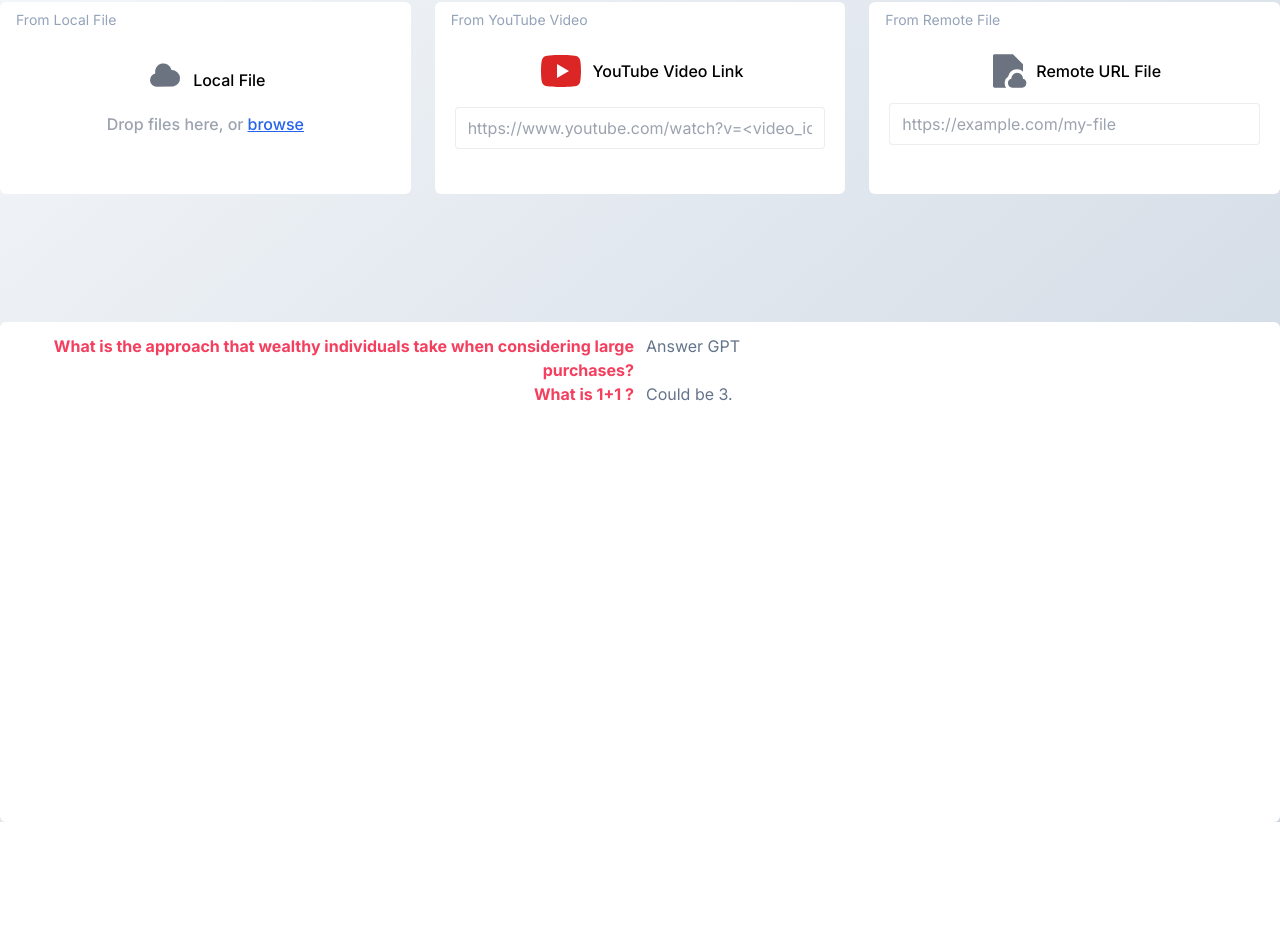
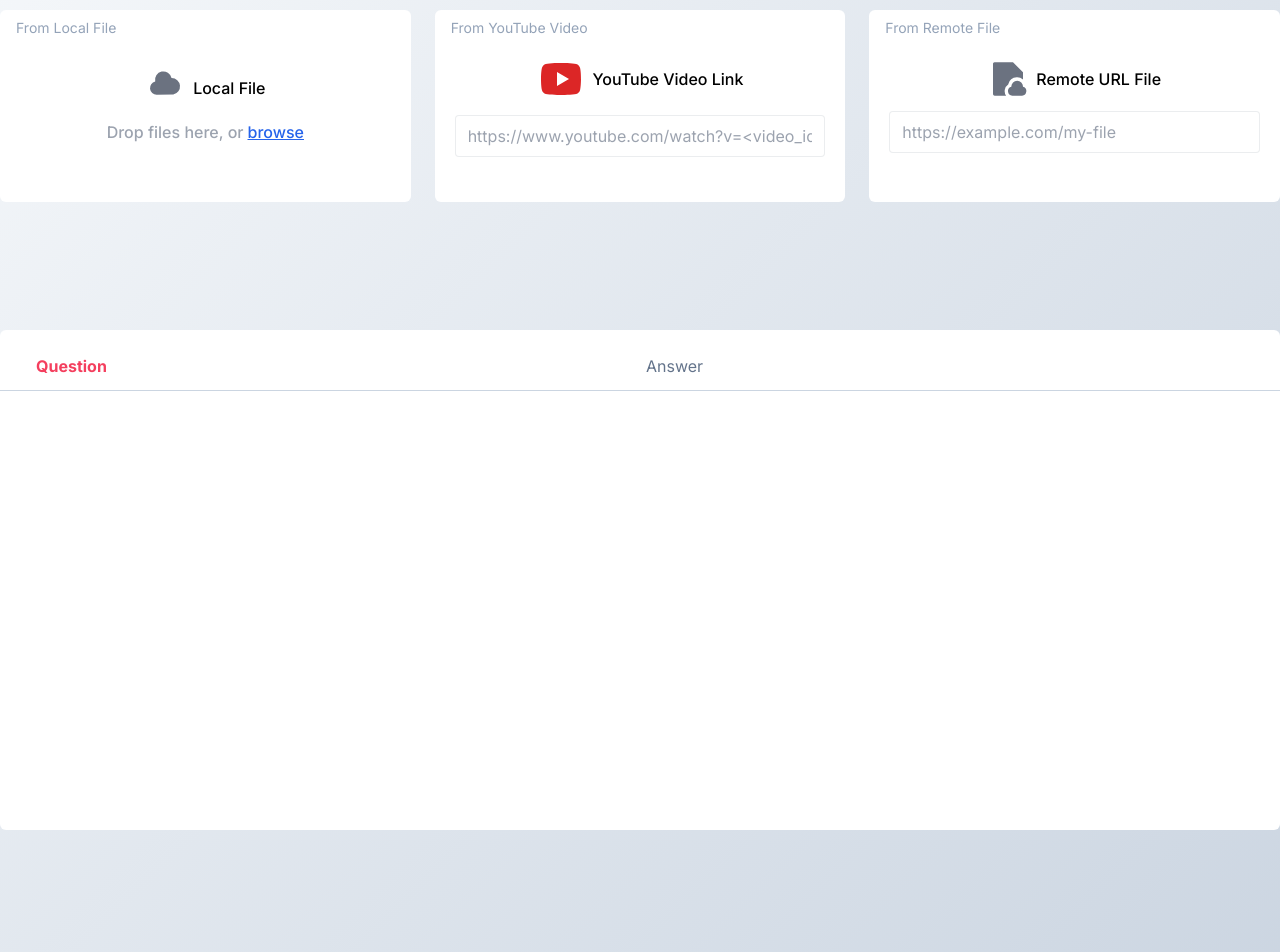
Before and after one commit to smj187/ai-study-companion, a React (Vite) app in the folder web/: page /upload in a window 1280 px wide. Shown: the part 255-1207 px from the top of the page. Before the commit the page ends 1077 px from the top, so only its background shows below. Built offline with nearby package versions, Linux system fonts and the light colour scheme.

Commit message:
init zustand store

```diff
--- a/web/package.json
+++ b/web/package.json
@@ -21,7 +21,8 @@
     "uuid": "^9.0.0",
     "vmsg": "^0.4.0",
     "wavesurfer": "^1.3.4",
-    "wavesurfer.js": "^6.4.0"
+    "wavesurfer.js": "^6.4.0",
+    "zustand": "^4.1.5"
   },
   "devDependencies": {
     "@types/node": "^18.11.12",
--- /dev/null
+++ b/web/src/store/store.tsx
@@ -0,0 +1,70 @@
+import { AppQuestionModel } from "../types"
+import create from "zustand"
+import { devtools, persist } from "zustand/middleware"
+import { nanoid } from "nanoid"
+
+type Store = {
+  questions: Array<AppQuestionModel>
+
+  addQuestion: (
+    newQuestion: string,
+    assemblyAnswer: string,
+    chatGptAnswer: string
+  ) => void
+
+  addUserAnswer: (id: string, userAnswer: string, correct: boolean) => void
+
+  removeQuestion: (id: string) => void
+}
+
+export const useStore = create(
+  persist<Store>(
+    (set, get) => ({
+      questions: [],
+      addQuestion: (
+        newQuestion: string,
+        assemblyAnswer: string,
+        chatGptAnswer: string
+      ) => {
+        const question: AppQuestionModel = {
+          id: nanoid(),
+          question: newQuestion,
+          assemblyAnswer: assemblyAnswer,
+          chatGptAnswer: chatGptAnswer,
+          userAnswer: null,
+          answerIsCorrect: null
+        }
+
+        set(state => ({ ...state, questions: [...state.questions, question] }))
+      },
+      addUserAnswer: (id: string, userAnswer: string, correct: boolean) => {
+        set(state => ({
+          ...state,
+          questions: [
+            ...state.questions.map(q => {
+              if (q.id === id) {
+                return {
+                  ...q,
+                  userAnswer: userAnswer,
+                  answerIsCorrect: correct
+                }
+              }
+              return q
+            })
+          ]
+        }))
+      },
+
+      removeQuestion: (id: string) => {
+        set(state => ({
+          ...state,
+          questions: [...state.questions.filter(q => q.id !== id)]
+        }))
+      }
+    }),
+    {
+      name: "store",
+      getStorage: () => localStorage
+    }
+  )
+)
--- a/web/src/views/upload-view.tsx
+++ b/web/src/views/upload-view.tsx
@@ -16,6 +16,7 @@ import { RemotePreview } from "../components/remote-preview"
 import { YouTubePreview } from "../components/youtube-preview"
 import { ChatGPTResponse } from "../types/openai-types"
 import { useAppContext } from "../context/app-context"
+import { useStore } from "../store/store"
 
 interface Questions {
   id: string
@@ -29,6 +30,8 @@ interface Questions {
 const BASE_URL = "http://localhost:8000"
 
 export const UploadView: React.FC = () => {
+  const store = useStore()
+
   // local file
   const [file, setFile] = useState<File | null>(null)
   const [loading, setLoading] = useState(false)
@@ -47,8 +50,6 @@ export const UploadView: React.FC = () => {
   const [error, setError] = useState<string | null>(null)
 
   const [loadingQuestions, setLoadingQuestions] = useState(false)
-
-  const { appQuestions, addQuestion } = useAppContext()
 
   // const [questions, setQuestions] = useLocalStorage<Array<Questions>>(
   //   "questions",
@@ -85,7 +86,18 @@ export const UploadView: React.FC = () => {
       const chatgpt_answer: ChatGPTResponse = await chatgpt_answer_data.json()
       console.log("chatgpt_answer", chatgpt_answer)
 
-      addQuestion(chatgpt_question.message, response.chapters[i]["summary"], chatgpt_answer.message)
+      // addQuestion(
+      //   chatgpt_question.message,
+      //   response.chapters[i]["summary"],
+      //   chatgpt_answer.message
+      // )
+
+      store.addQuestion(
+        chatgpt_question.message,
+        response.chapters[i]["summary"],
+        chatgpt_answer.message
+      )
+
       setLoadingQuestions(false)
     }
 
@@ -216,6 +228,7 @@ export const UploadView: React.FC = () => {
 
   const onRemoteFileUpload = async () => {
     setLoadingRemote(true)
+    setResult(null)
     if (remote === null) {
       setError("pls provide a remote url before continiuing")
       return
@@ -249,6 +262,7 @@ export const UploadView: React.FC = () => {
 
   const onLocalFileUpload = async () => {
     setLoading(true)
+    setResult(null)
     if (file === null) {
       setError("pls provide a file before continiuing")
       return
@@ -284,8 +298,10 @@ export const UploadView: React.FC = () => {
         <h3 className="text-lg leading-6 font-medium text-gray-900">
           Upload Media
         </h3>
-        <p className="mt-2 max-w-4xl text-sm text-gray-500">
-          Professor.ai will analyze the provided video and automatically extract important and interesting questions. Of course this also includes the answer to them.
+        <p className="mt-2 max-w-4xl text-gray-500">
+          Professor.ai will analyze the provided video and automatically extract
+          important and interesting questions. Of course this also includes the
+          answer to them.
         </p>
       </div>
 
@@ -298,45 +314,91 @@ export const UploadView: React.FC = () => {
       <div className="flex flex-col ">
         <div className="grid grid-cols-3 gap-6">
           <InputForm title="From Local File" withPointer={file === null}>
-            {file === null && <FileUpload setFile={setFile} />}
+            {loadingQuestions === false && file === null && (
+              <FileUpload setFile={setFile} />
+            )}
             {file !== null && loading === false && (
               <FilePreview fileName={file.name} onClick={onLocalFileUpload} />
             )}
-            {loading && <Loading text="Process Local File..."/>}
+            {loading && <Loading text="Process Local File..." />}
+
+            {loadingQuestions && <Loading text="Generate Questions..." />}
           </InputForm>
 
           <InputForm title="From YouTube Video" withPointer={false}>
-            {youTubeVideoUrl === null && (
+            {loadingQuestions === false && youTubeVideoUrl === null && (
               <YouTubeVideo setYouTubeUrl={setYouTubeVideoUrl} />
             )}
             {youTubeVideoUrl !== null && loadingYouTube === false && (
               <YouTubePreview onClick={onYouTubeUpload} />
             )}
-            {loadingYouTube && <Loading text="Process YouTube Video..."/>}
+            {loadingYouTube && <Loading text="Process YouTube Video..." />}
+
+            {loadingQuestions && <Loading text="Generate Questions..." />}
           </InputForm>
 
           <InputForm title="From Remote File" withPointer={false}>
-            {remote === null && <RemoteFile setFileUrl={setRemote} />}
+            {loadingQuestions === false && remote === null && (
+              <RemoteFile setFileUrl={setRemote} />
+            )}
             {remote !== null && loadingRemote === false && (
               <RemotePreview onClick={onRemoteFileUpload} />
             )}
 
-            {loadingRemote && <Loading text="Process Remote File..."/>}
+            {loadingRemote && <Loading text="Process Remote File..." />}
+
+            {loadingQuestions && <Loading text="Generate Questions..." />}
           </InputForm>
-          {loadingQuestions && <Loading text="Generate Questions..."/>}
-          {result && !loadingQuestions && <div>Head over to the learning tab!</div>}
         </div>
 
-        <div className="relative flex flex-col w-full h-[500px] overflow-y-auto bg-white rounded-md py-3 mt-32">
-          {appQuestions.map(q => {
+        <div className="text-center pt-16">
+          {result && !loadingQuestions && (
+            <div className="text-slate-600">
+              Head over to the learning tab or add another resource!
+            </div>
+          )}
+        </div>
+
+        <div className="relative flex flex-col w-full min-h-[500px] overflow-y-auto bg-white rounded-md py-3 mt-16 mb-44">
+          <div className="w-full flex px-9 py-3 border-b border-slate-300">
+            <span className="font-bold text-rose-500 pr-3 w-full flex-1 text-left">
+              Question
+            </span>
+            <span className="text-slate-500 w-full flex-1">Answer</span>
+          </div>
+          {store.questions.map(q => {
             return (
-              <div className="w-full flex" key={q.id}>
-                <span className="font-bold text-rose-500 pr-3 w-full flex-1  text-right">
-                  {q.question}
-                </span>
-                <span className="text-slate-500 w-full flex-1">
+              <div
+                className="w-full flex pl-9 py-3 pr-3 border-b border-slate-300/30"
+                key={q.id}
+              >
+                <div className=" pr-3 w-full flex-1">
+                  <span className="font-bold text-rose-500 text-left">
+                    {q.question}
+                  </span>
+                </div>
+                <span className="text-slate-500 w-full flex-1 px-3">
                   {q.chatGptAnswer}
                 </span>
+                <button
+                  onClick={() => store.removeQuestion(q.id)}
+                  className="w-12 h-12 grid place-content-center rounded hover:bg-slate-100 hover:bg-opacity-50 pointer text-slate-300 hover:text-rose-500"
+                >
+                  <svg
+                    xmlns="http://www.w3.org/2000/svg"
+                    fill="none"
+                    viewBox="0 0 24 24"
+                    strokeWidth={1.5}
+                    stroke="currentColor"
+                    className="w-6 h-6"
+                  >
+                    <path
+                      strokeLinecap="round"
+                      strokeLinejoin="round"
+                      d="M6 18L18 6M6 6l12 12"
+                    />
+                  </svg>
+                </button>
               </div>
             )
           })}
```
Also changed, not shown: 1 other file (tests, documents, lock files or other folders).
